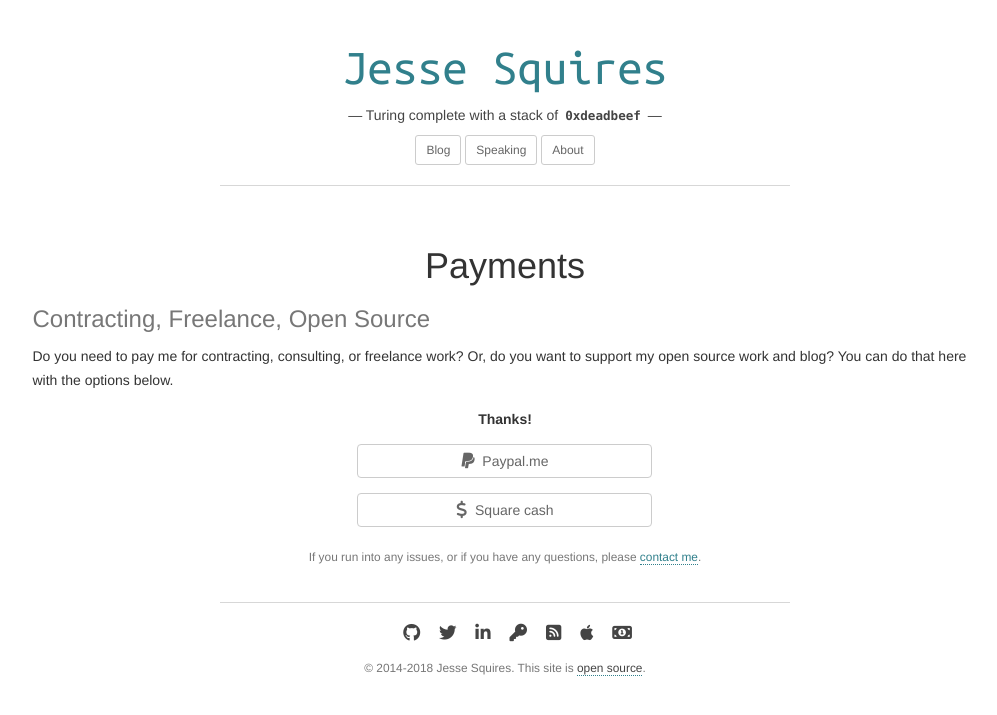
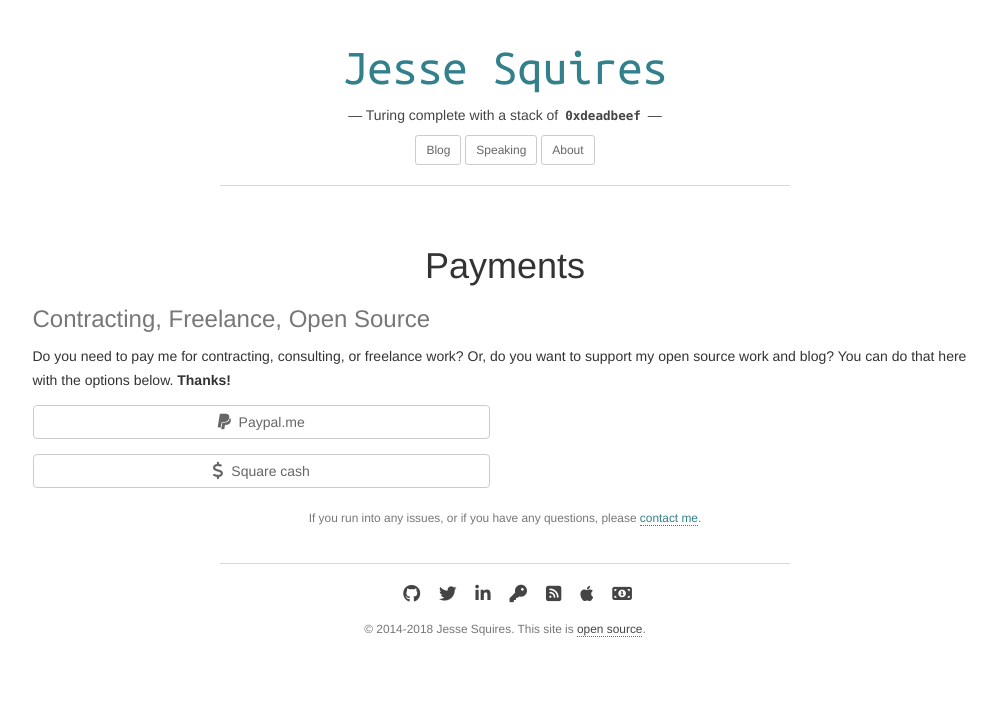
Before and after one commit to jessesquires/jessesquires.com, a Jekyll site: the page built from pay.md, in a window 1280 px wide. Shown: the top 715 px of the page, without its empty margins (135-1132 px from the left). Built offline with Jekyll 4.4.1, drawn with Linux system fonts in a browser that asks for light colours; nearby versions of some CDN libraries; library files that are not in the unit come from our copies.

Commit message:
fix pay page

```diff
--- a/pay.md
+++ b/pay.md
@@ -5,24 +5,26 @@ title: Payments
 
 <h3 class="text-muted">Contracting, Freelance, Open Source</h3>
 
-Do you need to pay me for contracting, consulting, or freelance work? Or, do you want to support my open source work and blog? You can do that here with the options below.
-
-<p class="text-center"><b>Thanks!</b></p>
+Do you need to pay me for contracting, consulting, or freelance work? Or, do you want to support my open source work and blog? You can do that here with the options below. **Thanks!**
 
 <div class="row">
-   <div class="col-md-4 col-md-offset-4 col-sm-6 col-sm-offset-3 col-xs-10 col-xs-offset-1">
-      <a class="btn btn-default btn-block" href="{{ site.social_links.paypal }}" target="_blank">
+   <div class="col"></div>
+   <div class="col-8 col-md-6">
+      <a class="btn btn-light btn-block" href="{{ site.social_links.paypal }}" target="_blank">
       <i class="fa fa-lg fa-paypal" aria-hidden="true"></i>&nbsp; Paypal.me
       </a>
    </div> <!-- col -->
+   <div class="col"></div>
 </div> <!-- row -->
 
 <div class="row">
-   <div class="col-md-4 col-md-offset-4 col-sm-6 col-sm-offset-3 col-xs-10 col-xs-offset-1">
-      <a class="btn btn-default btn-block" href="{{ site.social_links.square }}" target="_blank">
+   <div class="col"></div>
+   <div class="col-8 col-md-6">
+      <a class="btn btn-light btn-block" href="{{ site.social_links.square }}" target="_blank">
       <i class="fa fa-lg fa-usd" aria-hidden="true"></i>&nbsp; Square cash
       </a>
    </div> <!-- col -->
+   <div class="col"></div>
 </div> <!-- row -->
 
 <p class="text-center text-muted"><small>
```
